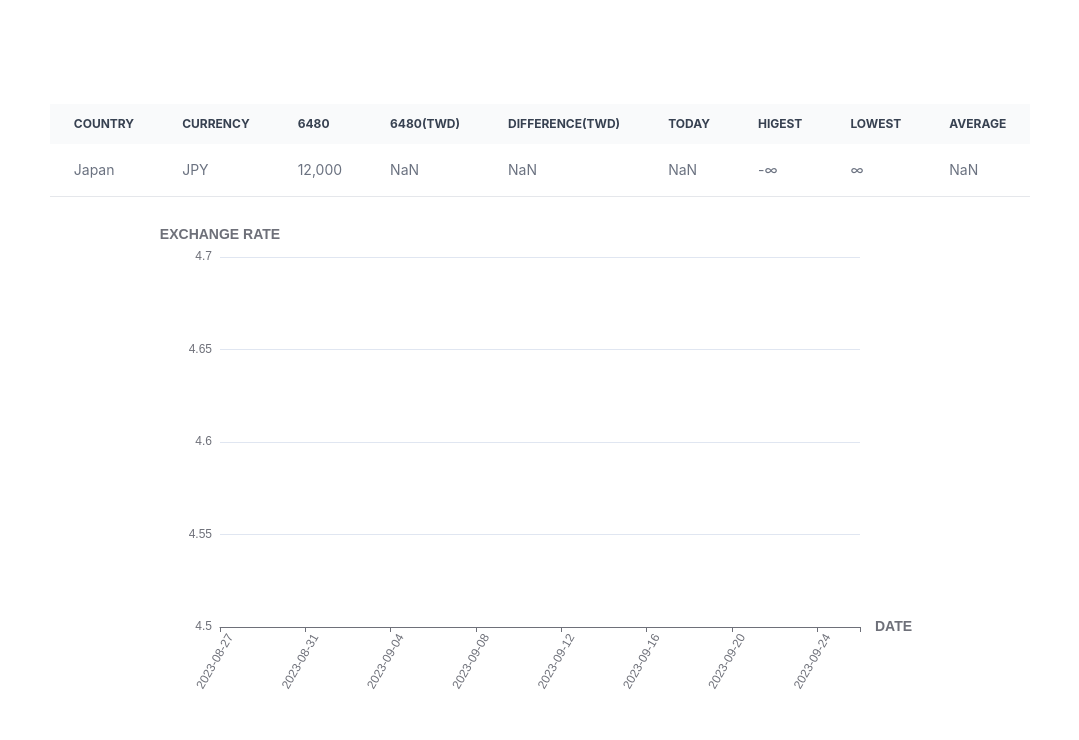
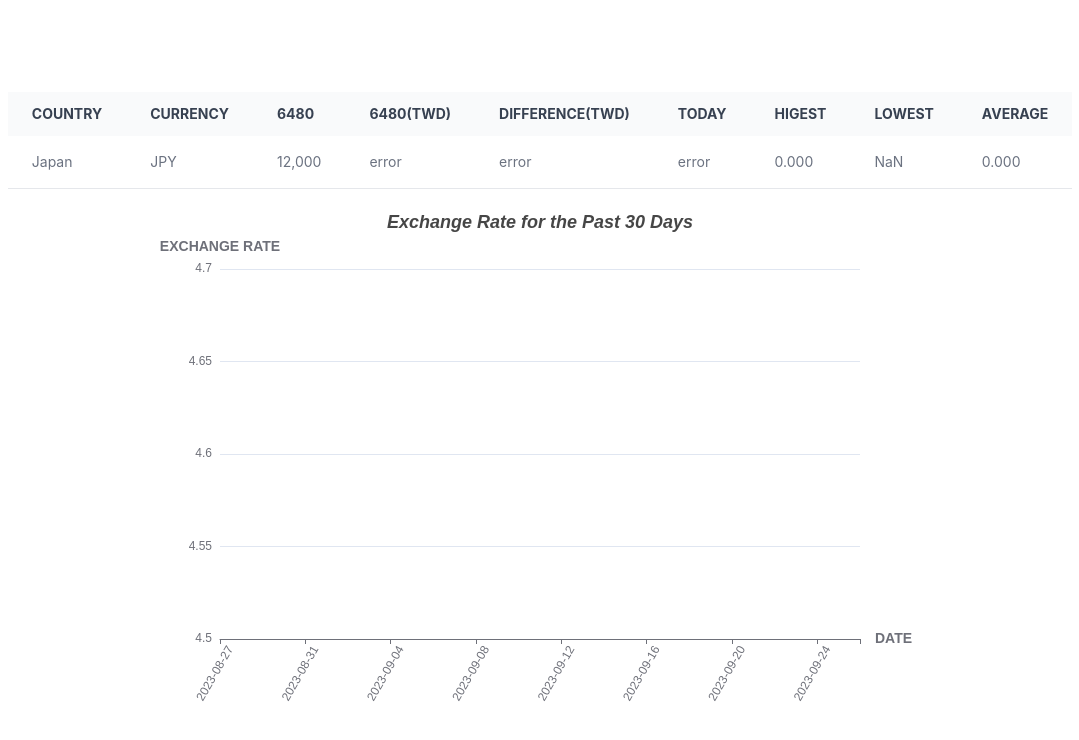
Before and after one commit to pengyu-lin/exchange-rate, a Vue app: page / in a window 1280 px wide. Shown: the top 740 px of the page, without its empty margins (100-1179 px from the left). Built offline with nearby package versions, Linux system fonts and the light colour scheme; no server answers.

Commit message:
adds API error handling

```diff
--- a/src/components/MainPage.vue
+++ b/src/components/MainPage.vue
@@ -1,7 +1,7 @@
 <template>
   <div>
-    <table class="w-full text-sm text-left text-gray-500">
-      <thead class="text-xs text-gray-700 uppercase bg-gray-50">
+    <table class="w-full text-sm text-left text-gray-500 mb-5">
+      <thead class="text-md text-gray-700 uppercase bg-gray-50">
         <tr>
           <th scope="col" class="px-6 py-3">Country</th>
           <th scope="col" class="px-6 py-3">Currency</th>
@@ -19,9 +19,9 @@
           <td class="px-6 py-4">Japan</td>
           <td class="px-6 py-4">JPY</td>
           <td class="px-6 py-4">12,000</td>
-          <td class="px-6 py-4">{{ currency(inTWD) }}</td>
-          <td class="px-6 py-4">{{ currency(calcDifference) }}</td>
-          <td class="px-6 py-4">{{ currency(todayData) }}</td>
+          <td class="px-6 py-4">{{ inTWD }}</td>
+          <td class="px-6 py-4">{{ calcDifference }}</td>
+          <td class="px-6 py-4">{{ todayData }}</td>
           <td class="px-6 py-4">{{ currency(highest) }}</td>
           <td class="px-6 py-4">{{ currency(lowest) }}</td>
           <td class="px-6 py-4">{{ currency(calcAverage) }}</td>
@@ -55,7 +55,7 @@ const todayData = computed(() => {
   if (!latestData.value || !latestData.value.jpy) {
     return "error";
   }
-  return latestData.value.jpy;
+  return currency(latestData.value.jpy);
 });
 
 // get the dates for the past 30 days
@@ -84,37 +84,41 @@ const pastData = ref([]);
 const allData = ref([]);
 const getAllData = async () => {
   try {
-    const requests = [];
-    for (let i = 0; i < 30; i++) {
-      const response = axios.get(
-        `https://cdn.jsdelivr.net/gh/fawazahmed0/currency-api@1/${dates.value[i]}/currencies/twd/jpy.json`
-      );
-      requests.push(response);
-    }
-    const responses = await Promise.all(requests);
-    pastData.value = responses.map((res) => res.data);
-    for (let i = 0; i < pastData.value.length; i++) {
-      allData.value.push(pastData.value[i].jpy);
-    }
+    const responses = await Promise.all(
+      dates.value.map(async (date) => {
+        try {
+          const response = await axios.get(
+            `https://cdn.jsdelivr.net/gh/fawazahmed0/currency-api@1/${date}/currencies/twd/jpy.json`
+          );
+          return response.data;
+        } catch (error) {
+          console.error(`Error for date ${date}:`, error);
+          return { date, jpy: null };
+        }
+      })
+    );
+
+    pastData.value = responses;
+    allData.value = responses.map((data) => data.jpy);
   } catch (error) {
-    console.log(error);
+    console.error("Error:", error);
   }
 };
 
 // calculating the difference after applying exchange rate
 const calcDifference = computed(() => {
   if (!latestData.value || !latestData.value.jpy) {
-    return null;
+    return "error";
   }
-  return 3290 - 12000 / latestData.value.jpy;
+  return currency(3290 - 12000 / latestData.value.jpy);
 });
 
 // shows the price in TWD after applying exchange rate
 const inTWD = computed(() => {
   if (!latestData.value || !latestData.value.jpy) {
-    return null;
+    return "error";
   }
-  return 12000 / latestData.value.jpy;
+  return currency(12000 / latestData.value.jpy);
 });
 
 // calculate the average rate for the past 30 days
@@ -126,9 +130,12 @@ const calcAverage = computed(() => {
 
 // calculate the highest and lowest for the past 30 days
 const highest = computed(() => Math.max(...allData.value));
-const lowest = computed(() => Math.min(...allData.value));
+const lowest = computed(() => {
+  const nonNullValues = allData.value.filter((value) => value !== null);
+  return nonNullValues.length > 0 ? Math.min(...nonNullValues) : null;
+});
 
-//chart related
+//chart related settings
 const chart = shallowRef(null);
 const echart = ref(null);
 const initChart = () => {
@@ -137,9 +144,13 @@ const initChart = () => {
 };
 const setOptions = () => {
   chart.value.setOption({
-    // title: {
-    //   text: "Exchange Rate for the Past 30 Days",
-    // },
+    title: {
+      text: "Exchange Rate for the Past 30 Days",
+      left: "center",
+      textStyle: {
+        fontStyle: "italic",
+      },
+    },
     xAxis: {
       data: dataAxis.value,
       name: "DATE",
```
